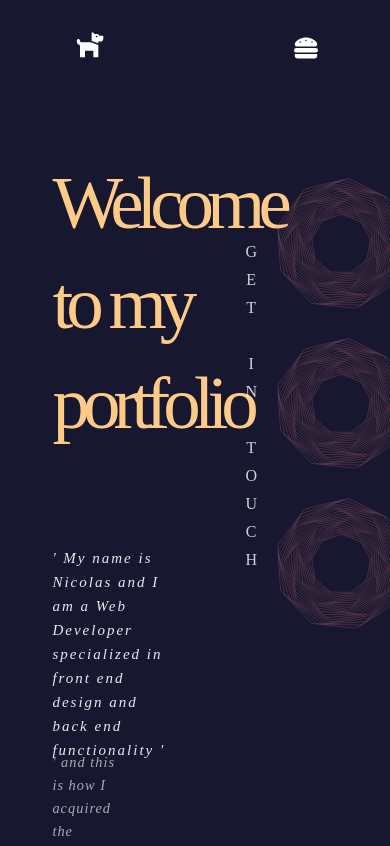
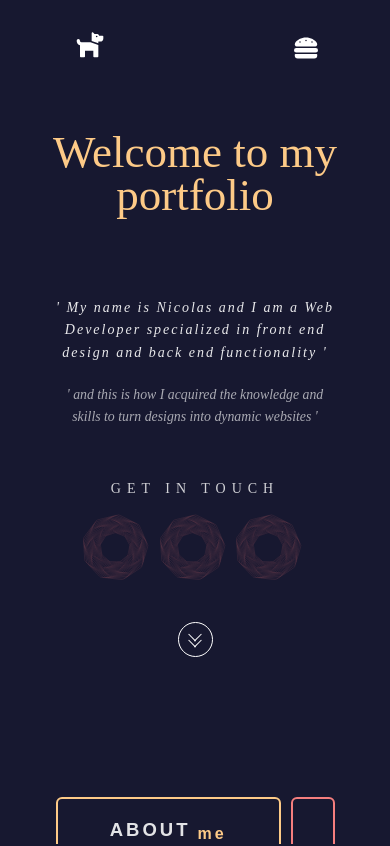
Before and after one commit to Nicolas17ES/Portfolio, a React (Create React App) app: page /home in a window 390 px wide. Shown: the top 846 px of the page. Built offline with nearby package versions, Linux system fonts and the light colour scheme.

Commit message:
changed scrollin issue in index.css

```diff
--- a/src/components/feedback/QuestionOne.jsx
+++ b/src/components/feedback/QuestionOne.jsx
@@ -2,6 +2,8 @@ import FeedbackForm from './FeedbackForm'
 import FeedbackStats from './FeedbackStats'
 import FeedbackList from './FeedbackList'
 import NextArrow from '../shared/NextArrow'
+
+import {motion} from 'framer-motion'
 
 
 function QuestionOne() {
@@ -16,7 +18,13 @@ function QuestionOne() {
     return (
         <div className="questionPages">
              <>
-                <FeedbackForm data={data}/>
+             <motion.div
+                initial={{rotateY: 180}}
+                animate={{rotateY: 360}}
+                transition={{duration: .7, delay: 0}}
+             >
+                 <FeedbackForm data={data}/>
+             </motion.div>
                 <NextArrow/>
                 <FeedbackStats questionNumber={data.questionNumber} />
                 <FeedbackList questionNumber={data.questionNumber} />
--- a/src/components/feedback/QuestionThree.jsx
+++ b/src/components/feedback/QuestionThree.jsx
@@ -2,6 +2,7 @@ import FeedbackForm from '../../components/feedback/FeedbackForm'
 import FeedbackStats from '../../components/feedback/FeedbackStats'
 import FeedbackList from '../../components/feedback/FeedbackList'
 import NextArrow from '../shared/NextArrow'
+import {motion} from 'framer-motion'
 
 function QuestionThree() {
     const data = {
@@ -13,7 +14,13 @@ function QuestionThree() {
     return (
         <div className="questionPages">
             <>
+            <motion.div
+                initial={{rotateY: 180}}
+                animate={{rotateY: 360}}
+                transition={{duration: .7, delay: 0}}
+             >
                 <FeedbackForm data={data}/>
+            </motion.div>
                 <NextArrow/>
                 <FeedbackStats questionNumber={data.questionNumber}/>
                 <FeedbackList questionNumber={data.questionNumber}/>
--- a/src/components/feedback/QuestionTwo.jsx
+++ b/src/components/feedback/QuestionTwo.jsx
@@ -2,6 +2,7 @@ import FeedbackForm from '../../components/feedback/FeedbackForm'
 import FeedbackStats from '../../components/feedback/FeedbackStats'
 import FeedbackList from '../../components/feedback/FeedbackList'
 import NextArrow from '../shared/NextArrow'
+import {motion} from 'framer-motion'
 
 function QuestionTwo() {
 
@@ -14,7 +15,13 @@ function QuestionTwo() {
     return (
         <div className="questionPages">
             <>
+                <motion.div
+                initial={{rotateY: 180}}
+                animate={{rotateY: 360}}
+                transition={{duration: .7, delay: 0}}
+             >
                 <FeedbackForm data={data}/>
+            </motion.div>
                 <NextArrow/>
                 <FeedbackStats questionNumber={data.questionNumber}/>
                 <FeedbackList questionNumber={data.questionNumber}/>
--- a/src/components/main-page/home/Home2.css
+++ b/src/components/main-page/home/Home2.css
@@ -149,8 +149,6 @@
   .home2 {
     padding: 0;
     padding-right: 60px;
-
-
   }
   .intro-left {
     width: 70%;
@@ -170,9 +168,8 @@
   .text-left:nth-child(2) {
     font-size: 14.4px;
   }
-  .intro-right{
-      align-items: center;
-
+  .intro-right {
+    align-items: center;
   }
 
   #home-svg {
@@ -180,3 +177,146 @@
     height: 160px;
   }
 }
+@media (max-width: 710px) {
+  .home2 {
+    padding-right: 20px;
+  }
+  .intro-left {
+    width: 75%;
+  }
+
+  .home2-title {
+    font-size: 70px;
+  }
+
+  .home-main-texts {
+    width: 93%;
+  }
+  .main-lines {
+    margin-right: -45px;
+  }
+
+  #home-svg {
+    width: 140px;
+    height: 140px;
+  }
+}
+@media (max-width: 630px) {
+  .home2 {
+    flex-direction: column;
+    padding-right: 30px;
+    padding-left: 30px;
+  }
+  .intro-left {
+    width: 100%;
+    margin: auto;
+    gap: 38px;
+  }
+
+  .home2-title {
+    text-align: center;
+    font-size: 70px;
+    letter-spacing: -2.5 px;
+  }
+
+  .home-main-texts {
+    width: 100%;
+    text-align: center;
+    margin: auto;
+    justify-content: center;
+  }
+
+  .text-left:nth-child(1) {
+    text-align: center;
+    width: 100%;
+  }
+  .text-left:nth-child(2) {
+    text-align: center;
+    width: 100%;
+  }
+  .main-lines {
+    margin-right: -45px;
+  }
+
+  .intro-right {
+    width: 100%;
+    margin: auto;
+    flex-direction: column;
+    justify-content: center;
+    align-items: center;
+    gap: 10px;
+  }
+  .main-svgs {
+    display: flex;
+    justify-content: center;
+    align-items: center;
+    width: 100%;
+    margin-left: -10px;
+
+  }
+
+  .main-lines {
+    display: flex;
+    margin-top: 35px;
+    margin-right: 0px;
+    margin-left: 0px;
+    writing-mode: horizontal-tb;
+  }
+
+  #home-svg {
+    width: 120px;
+    height: 120px;
+  }
+}
+@media (max-width: 500px) {
+  .home2 {
+    padding-right: 0px;
+    padding-left: 0px;
+    margin-top: 25px;
+    margin-bottom: 0px;
+    height: 100%;
+  }
+  .intro-left {
+    gap: 40px;
+  }
+
+  .home2-title {
+    font-size: 45px;
+    letter-spacing: 0px;
+    line-height: 43px;
+  }
+
+
+  .text-left:nth-child(1) {
+    font-size: 14px;
+    margin-top: 40px;
+  }
+  .text-left:nth-child(2) {
+    font-size: 13.8px;
+    letter-spacing: 0px;
+  }
+  .main-lines {
+    margin-right: -45px;
+  }
+
+  .intro-right {
+    gap: 0px;
+  }
+  .main-svgs {
+    margin-top: -9px;
+  }
+
+  .main-lines {
+    margin-top: 40px;
+    margin-right: 0px;
+    margin-left: 0px;
+    writing-mode: horizontal-tb;
+    font-size: 14px;
+    letter-spacing: 6px;
+  }
+
+  #home-svg {
+    width: 80px;
+    height: 80px;
+  }
+}
--- a/src/components/shared/scroll-button/ScrollButton.css
+++ b/src/components/shared/scroll-button/ScrollButton.css
@@ -112,9 +112,10 @@
     }
 
 }
-@media(max-width: 450px){
+@media(max-width: 470px){
     .center-con{
-      margin-top: -30px;
+      margin-top: 40px;
+      margin-bottom: -110px;
     }
 
     .round {
--- a/src/index.css
+++ b/src/index.css
@@ -10,13 +10,18 @@
   box-sizing: border-box;
   margin: 0;
   padding: 0;
+
   min-height: 0;
   min-width: 0;
 
 
 }
-html{
+
+
+html, body{
   overflow-x: hidden;
+  scroll-behavior: smooth;
+  height: 100%;
 }
 
 body {
@@ -25,10 +30,11 @@ body {
   color: #fff;
   line-height: 1.6;
   margin-bottom: 30px;
-  overflow-x: hidden;
   position: relative;
 
 }
+
+/* .App {position: relative; min-height: 100%;} */
 
 .feedback-block{
   position: relative;
```
Also changed, not shown: src/pages/main/LandingPage.css (+7 -2 lines).
